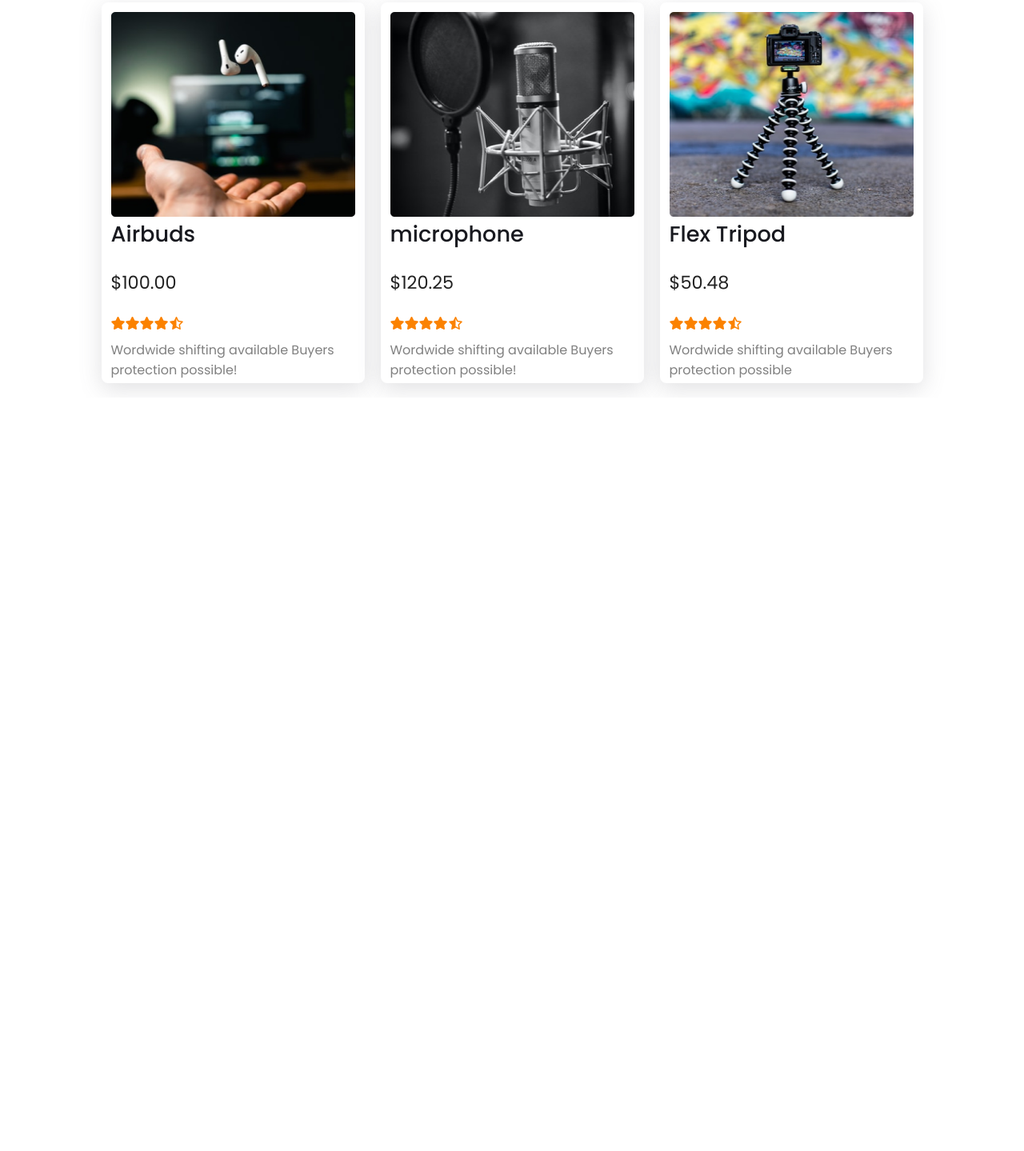
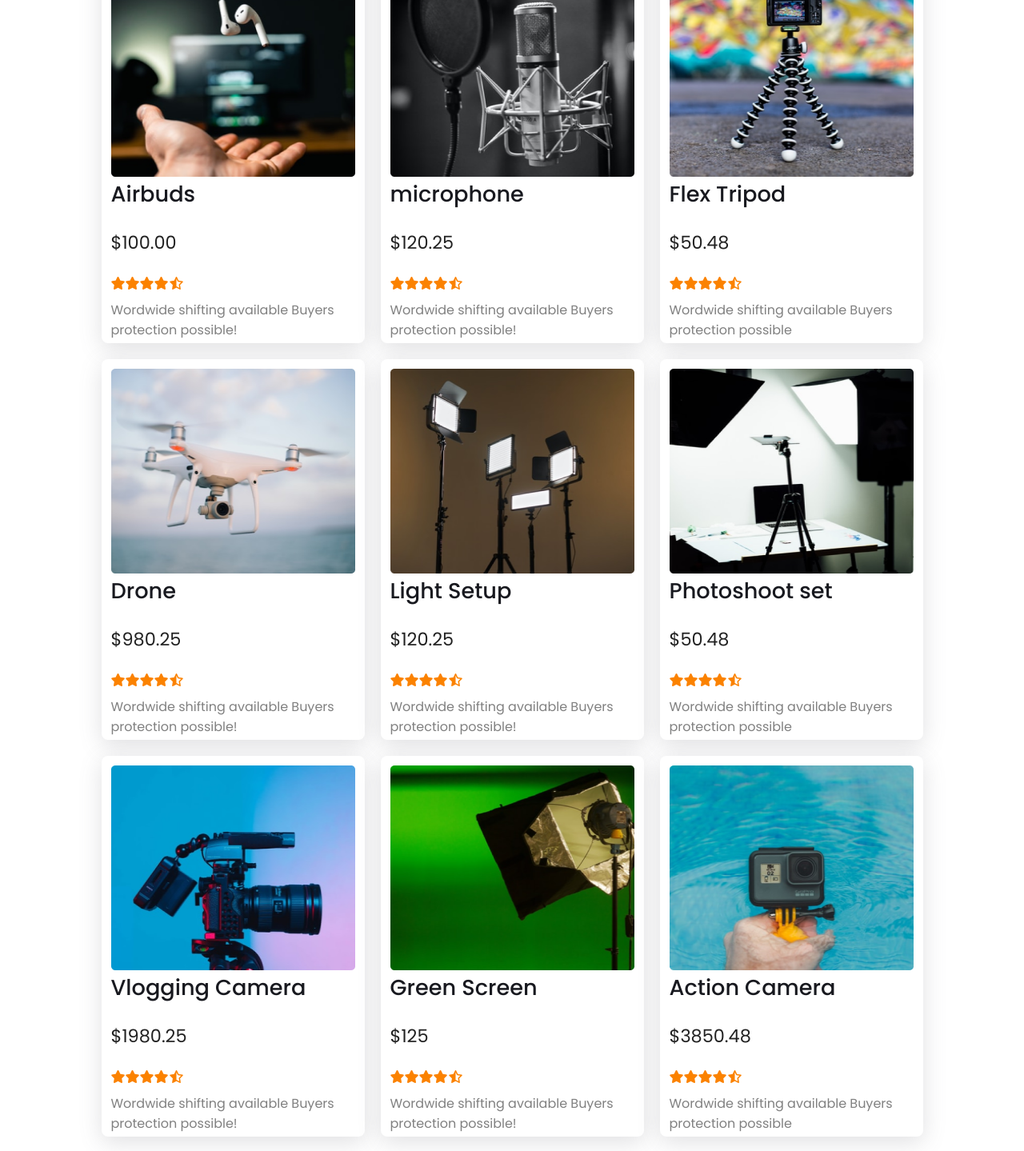
Before and after one commit to Rajibbepary/influencer-projects, a plain HTML site: page index.html in a window 1280 px wide. Shown: the part 1098-2537 px from the top of the page at 80% size. Before the commit the page ends 1595 px from the top, so only its background shows below. Drawn offline with Linux system fonts and the light colour scheme.

Commit message:
card section desing end

```diff
--- a/index.html
+++ b/index.html
@@ -94,6 +94,88 @@
                          </div>
                     </div>
 
+                    <!-- new card start -->
+
+                    <div class="card-img-container">
+                        <div class="card-img">
+                          <div class="div-1">
+                            <div class="div-img">
+                                <img src="images/drone.png" alt="">
+                               </div>
+                                <h3>Drone</h3>
+                                <h4>$980.25</h4>
+                                <p class="star-icon"><i class="fa-solid fa-star"></i><i class="fa-solid fa-star"></i><i class="fa-solid fa-star"></i><i class="fa-solid fa-star"></i><i class="fa-regular fa-star-half-stroke"></i></p>
+                                <p>Wordwide shifting available Buyers protection possible!</p>
+
+                          </div>
+                         </div>
+                         <div class="card-img">
+                           <div class="div-1">
+                            <div class="div-img">
+                                <img src="images/lights.png" alt="">
+                               </div>
+                                <h3>Light Setup</h3>
+                                <h4>$120.25</h4>
+                                <p><i class="fa-solid fa-star"></i><i class="fa-solid fa-star"></i><i class="fa-solid fa-star"></i><i class="fa-solid fa-star"></i><i class="fa-regular fa-star-half-stroke"></i></p>
+                                <p>Wordwide shifting available Buyers protection possible!</p>
+                           </div>
+
+                         </div>
+                         <div class="card-img">
+                           <div class="div-1">
+                            <div class="div-img">
+                                <img src="images/setup.png" alt="">
+                            </div>
+                            <h3>Photoshoot set</h3>
+                            <h4>$50.48</h4>
+                            <p><i class="fa-solid fa-star"></i><i class="fa-solid fa-star"></i><i class="fa-solid fa-star"></i><i class="fa-solid fa-star"></i><i class="fa-regular fa-star-half-stroke"></i></p>
+                            <p>Wordwide shifting available
+                                Buyers protection possible</p>
+                           </div>
+                         </div>
+                    </div>
+
+
+                    <!-- card section end -->
+                    <div class="card-img-container">
+                        <div class="card-img">
+                          <div class="div-1">
+                            <div class="div-img">
+                                <img src="images/camera.png" alt="">
+                               </div>
+                                <h3>Vlogging Camera</h3>
+                                <h4>$1980.25</h4>
+                                <p class="star-icon"><i class="fa-solid fa-star"></i><i class="fa-solid fa-star"></i><i class="fa-solid fa-star"></i><i class="fa-solid fa-star"></i><i class="fa-regular fa-star-half-stroke"></i></p>
+                                <p>Wordwide shifting available Buyers protection possible!</p>
+
+                          </div>
+                         </div>
+                         <div class="card-img">
+                           <div class="div-1">
+                            <div class="div-img">
+                                <img src="images/single-light.png" alt="">
+                               </div>
+                                <h3>Green Screen</h3>
+                                <h4>$125</h4>
+                                <p><i class="fa-solid fa-star"></i><i class="fa-solid fa-star"></i><i class="fa-solid fa-star"></i><i class="fa-solid fa-star"></i><i class="fa-regular fa-star-half-stroke"></i></p>
+                                <p>Wordwide shifting available Buyers protection possible!</p>
+                           </div>
+
+                         </div>
+                         <div class="card-img">
+                           <div class="div-1">
+                            <div class="div-img">
+                                <img src="images/action.png" alt="">
+                            </div>
+                            <h3>Action Camera</h3>
+                            <h4>$3850.48</h4>
+                            <p><i class="fa-solid fa-star"></i><i class="fa-solid fa-star"></i><i class="fa-solid fa-star"></i><i class="fa-solid fa-star"></i><i class="fa-regular fa-star-half-stroke"></i></p>
+                            <p>Wordwide shifting available
+                                Buyers protection possible</p>
+                           </div>
+                         </div>
+                    </div>
+
 
             </section>
     </main>
--- a/style.css
+++ b/style.css
@@ -111,7 +111,7 @@
 /* Popular-Collection part style start */
 
 .card-section{
-    margin-top: 200px;
+    margin-top: 150px;
     display: flex;
     flex-wrap: wrap;
     justify-content: space-evenly;
```
